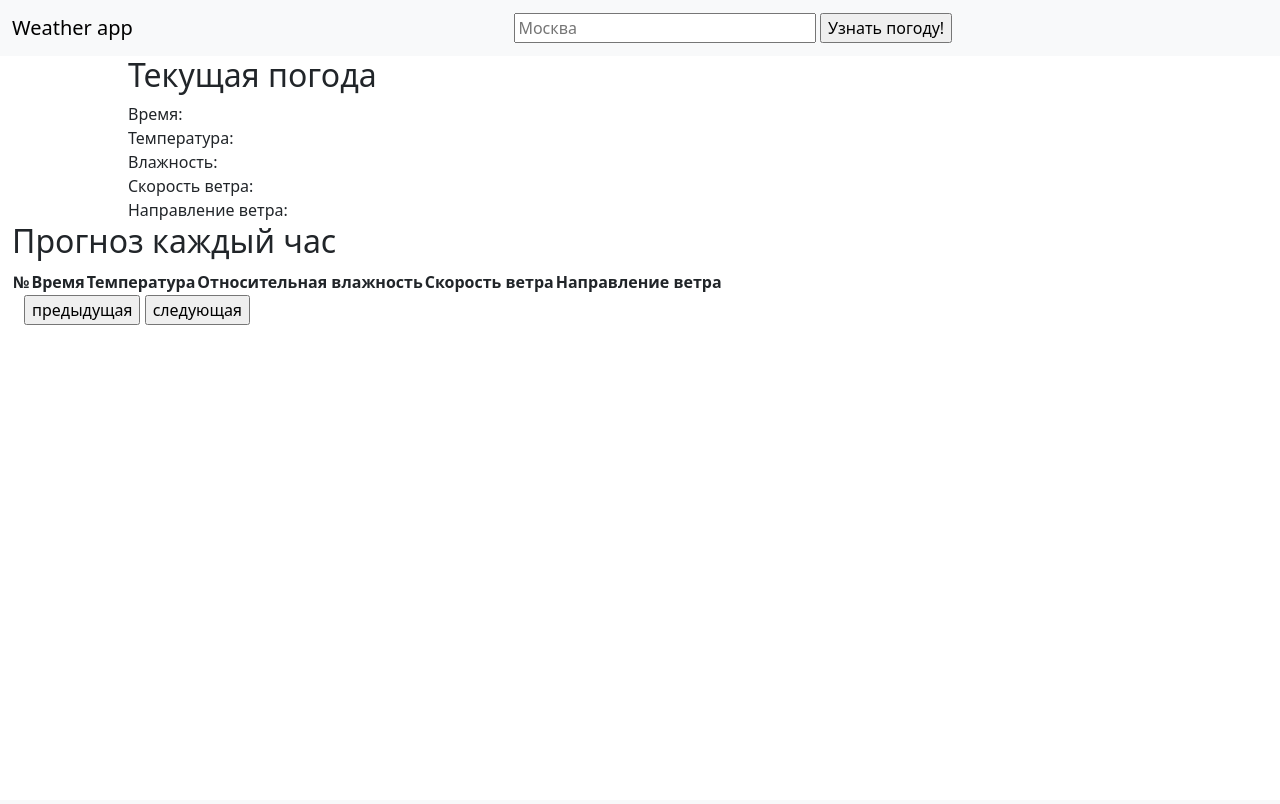
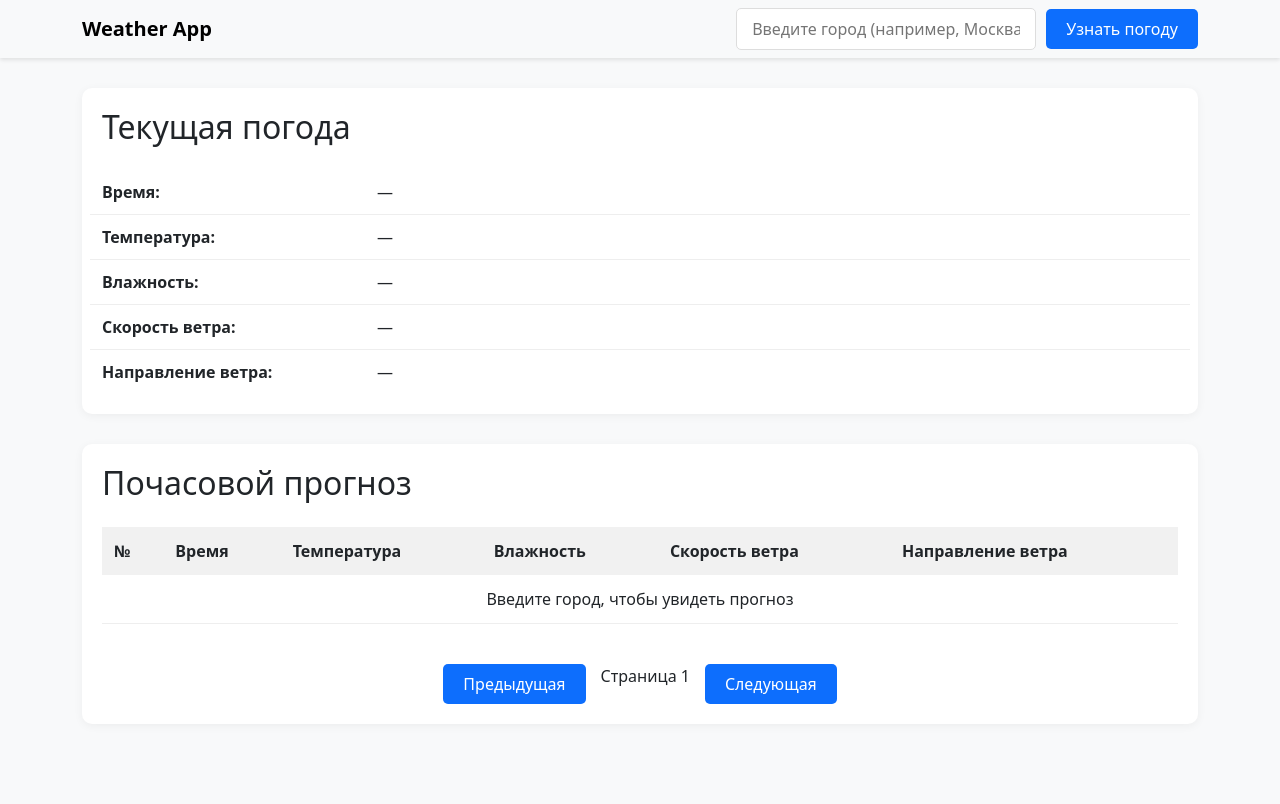
Before and after one commit to AuthorDriu/weather, a FastAPI app: page / in a window 1280 px wide. Before the commit the page ends 325 px from the top, so only its background shows below. Run offline with FastAPI, Linux system fonts and the light colour scheme; lists and menus that the app fills with data are empty.

Commit message:
README.md filled with text

```diff
--- a/requirements.txt
+++ b/requirements.txt
@@ -35,6 +35,7 @@ numpy==2.2.6
 openmeteo_sdk==1.20.0
 orjson==3.10.18
 packaging==25.0
+peewee==3.18.1
 pluggy==1.6.0
 propcache==0.3.1
 pycparser==2.22
--- a/templates/index.html
+++ b/templates/index.html
@@ -1,224 +1,282 @@
 <!DOCTYPE html>
-<html lang="en">
+<html lang="ru">
 <head>
     <meta charset="UTF-8">
     <meta name="viewport" content="width=device-width, initial-scale=1.0">
-    <title>Document</title>
-
+    <title>Weather App</title>
     <link href="https://cdn.jsdelivr.net/npm/bootstrap@5.3.0/dist/css/bootstrap.min.css" rel="stylesheet">
     <script src="https://cdn.jsdelivr.net/npm/bootstrap@5.3.0/dist/js/bootstrap.bundle.min.js"></script>
+    <style>
+        body {
+            background-color: #f8f9fa;
+            padding-bottom: 50px;
+        }
+        .navbar {
+            margin-bottom: 30px;
+            box-shadow: 0 2px 4px rgba(0,0,0,0.1);
+        }
+        .weather-card {
+            background-color: white;
+            border-radius: 10px;
+            padding: 20px;
+            margin-bottom: 30px;
+            box-shadow: 0 2px 10px rgba(0,0,0,0.05);
+        }
+        .weather-info {
+            padding: 10px 0;
+            border-bottom: 1px solid #eee;
+        }
+        .weather-info:last-child {
+            border-bottom: none;
+        }
+        .forecast-table {
+            width: 100%;
+            margin-bottom: 20px;
+        }
+        .forecast-table th {
+            background-color: #f1f1f1;
+            padding: 12px;
+            text-align: left;
+        }
+        .forecast-table td {
+            padding: 12px;
+            border-bottom: 1px solid #eee;
+        }
+        .forecast-table tr:hover {
+            background-color: #f9f9f9;
+        }
+        .pagination-controls {
+            display: flex;
+            justify-content: center;
+            gap: 15px;
+            margin-top: 20px;
+        }
+        .btn-custom {
+            background-color: #0d6efd;
+            color: white;
+            border: none;
+            padding: 8px 20px;
+            border-radius: 5px;
+            transition: background-color 0.3s;
+        }
+        .btn-custom:hover {
+            background-color: #0b5ed7;
+        }
+        .search-input {
+            padding: 8px 15px;
+            border: 1px solid #ddd;
+            border-radius: 5px;
+            width: 300px;
+            margin-right: 10px;
+        }
+        .search-container {
+            display: flex;
+            align-items: center;
+        }
+        .error-message {
+            color: #dc3545;
+            margin-top: 10px;
+            display: none;
+        }
+    </style>
 </head>
 <body>
     <nav class="navbar navbar-expand-lg navbar-light bg-light">
-        <div class="container-fluid">
-            <a class="navbar-brand" href="#">Weather app</a>
-
-            <div style="align-content: left; width: 60%;">
-                <input type="text" placeholder="Москва" id="city-name" style="width: 40%">
-                <input type="button" value="Узнать погоду!" id="go-search-btn">
+        <div class="container">
+            <a class="navbar-brand fw-bold" href="#">Weather App</a>
+            <div class="search-container">
+                <input type="text" class="search-input" placeholder="Введите город (например, Москва)" id="city-name">
+                <button class="btn btn-custom" id="go-search-btn">Узнать погоду</button>
             </div>
         </div>
     </nav>
 
-    <div class="mx-auto current-weather" style="width: 80%">
-        <h2>Текущая погода</h2>
-        <div class="row">
-            <div class="col-1" style="width: 30%">
-                <span>Время:</snap>
+    <div class="container">
+        <div class="weather-card">
+            <h2 class="mb-4">Текущая погода</h2>
+            <div id="error-message" class="error-message"></div>
+
+            <div class="weather-info row">
+                <div class="col-md-3 fw-bold">Время:</div>
+                <div class="col-md-9" id="current-time">—</div>
             </div>
-            <div class="col-2">
-                <span id="current-time"></span>
+
+            <div class="weather-info row">
+                <div class="col-md-3 fw-bold">Температура:</div>
+                <div class="col-md-9" id="current-temp">—</div>
+            </div>
+
+            <div class="weather-info row">
+                <div class="col-md-3 fw-bold">Влажность:</div>
+                <div class="col-md-9" id="current-humidity">—</div>
+            </div>
+
+            <div class="weather-info row">
+                <div class="col-md-3 fw-bold">Скорость ветра:</div>
+                <div class="col-md-9" id="current-wind-speed">—</div>
+            </div>
+
+            <div class="weather-info row">
+                <div class="col-md-3 fw-bold">Направление ветра:</div>
+                <div class="col-md-9" id="current-wind-direction">—</div>
             </div>
         </div>
 
-        <div class="row">
-            <div class="col-1" style="width: 30%">
-                <span>Температура:</snap>
-            </div>
-            <div class="col-2">
-                <span id="current-temp"></span>
-            </div>
+        <div class="weather-card">
+            <h2 class="mb-4">Почасовой прогноз</h2>
+            <div class="table-responsive">
+                <table class="forecast-table">
+                    <thead>
+                        <tr>
+                            <th>№</th>
+                            <th>Время</th>
+                            <th>Температура</th>
+                            <th>Влажность</th>
+                            <th>Скорость ветра</th>
+                            <th>Направление ветра</th>
+                        </tr>
+                    </thead>
+                    <tbody id="forecast-body">
+                        <tr>
+                            <td colspan="6" class="text-center">Введите город, чтобы увидеть прогноз</td>
+                        </tr>
+                    </tbody>
+                </table>
             </div>
 
-
-        <div class="row">
-            <div class="col-1" style="width: 30%">
-                <span>Влажность:</snap>
-            </div>
-            <div class="col-2">
-                <span id="current-humidity"></span>
-            </div>
-        </div>
-
-
-        <div class="row">
-            <div class="col-1" style="width: 30%">
-                <span>Скорость ветра:</snap>
-            </div>
-            <div class="col-2">
-                <span id="current-wind-speed"></span>
-            </div>
-        </div>
-
-
-        <div class="row">
-            <div class="col-1" style="width: 30%">
-                <span>Направление ветра:</snap>
-            </div>
-            <div class="col-2">
-                <span id="current-wind-direction"></span>
+            <div class="pagination-controls">
+                <button class="btn btn-custom" id="prev-page">Предыдущая</button>
+                <span id="page-info">Страница 1</span>
+                <button class="btn btn-custom" id="next-page">Следующая</button>
             </div>
         </div>
     </div>
 
-    <div class="container-fluid hourly">
-        <h2>Прогноз каждый час</h2>
-        <table>
-            <thead>
-                <th>№</th>
-                <th>Время</th>
-                <th>Температура</th>
-                <th>Относительная влажность</th>
-                <th>Скорость ветра</th>
-                <th>Направление ветра</th>
-            </thead>
-            <tbody id="forecast-body">
+    <script>
+        let forecast = null;
+        let page = 0;
+        const page_size = 10;
 
-            </tbody>
-        </table>
-        <div class="container-fluid">
-            <input type="button" value="предыдущая" id="prev-page">
-            <input type="button" value="следующая" id="next-page">
-        </div>
-    </div>
+        function showError(message) {
+            const errorElement = document.getElementById('error-message');
+            errorElement.textContent = message;
+            errorElement.style.display = 'block';
+        }
 
-    <script>
-
-        let forecast = null
-        let page = 0
-        let page_size = 10
+        function hideError() {
+            document.getElementById('error-message').style.display = 'none';
+        }
 
         function fetch_current(data) {
-            document.getElementById('current-time').innerHTML = data['time']
-            document.getElementById('current-temp').innerHTML = data['temperature']
-            document.getElementById('current-humidity').innerHTML = data['relative_humidity']
-            document.getElementById('current-wind-speed').innerHTML = data['wind_speed']
-            document.getElementById('current-wind-direction').innerHTML = data['wind_direction']
+            document.getElementById('current-time').textContent = data.time || '—';
+            document.getElementById('current-temp').textContent = data.temperature ? `${data.temperature} °C` : '—';
+            document.getElementById('current-humidity').textContent = data.relative_humidity ? `${data.relative_humidity}%` : '—';
+            document.getElementById('current-wind-speed').textContent = data.wind_speed ? `${data.wind_speed} м/с` : '—';
+            document.getElementById('current-wind-direction').textContent = data.wind_direction || '—';
         }
 
         function fetch_forecast(data) {
-            let objs = data.forecast
-            let _forecast = []
-
-            for (let i = 0; i < objs.length; ++i) {
-                _forecast.push({
-                    time: objs[i].time,
-                    temperature: objs[i].temperature,
-                    relative_humidity: objs[i].relative_humidity,
-                    wind_speed: objs[i].wind_speed,
-                    wind_direction: objs[i].wind_direction
-                })
+            forecast = data.forecast.map(item => ({
+                time: item.time,
+                temperature: item.temperature ? `${item.temperature} °C` : '—',
+                relative_humidity: item.relative_humidity ? `${item.relative_humidity}%` : '—',
+                wind_speed: item.wind_speed ? `${item.wind_speed} м/с` : '—',
+                wind_direction: item.wind_direction || '—'
+            }));
         }
 
-            forecast = _forecast
+        function build_forecast(currentPage) {
+            const table = document.getElementById('forecast-body');
+            table.innerHTML = '';
+
+            if (!forecast || forecast.length === 0) {
+                table.innerHTML = '<tr><td colspan="6" class="text-center">Нет данных для отображения</td></tr>';
+                return;
             }
 
-        function build_forecast(page) {
+            const start = currentPage * page_size;
+            const end = Math.min(start + page_size, forecast.length);
 
-            let start = page * page_size
-            let table = document.getElementById('forecast-body')
+            for (let i = start; i < end; i++) {
+                const row = document.createElement('tr');
+                const item = forecast[i];
 
-            if (table?.childNodes.length != 0) {
-                table.innerHTML = ''
+                row.innerHTML = `
+                    <td>${i + 1}</td>
+                    <td>${item.time}</td>
+                    <td>${item.temperature}</td>
+                    <td>${item.relative_humidity}</td>
+                    <td>${item.wind_speed}</td>
+                    <td>${item.wind_direction}</td>
+                `;
+
+                table.appendChild(row);
             }
 
-            for (let i = start; i < start + page_size || !forecast[i]; ++i) {
-                // Создание строки
-                let row = document.createElement('tr')
-
-                let number = document.createElement('td')
-                number.innerHTML = i + 1
-
-                let time = document.createElement('td')
-                time.innerHTML = forecast[i].time
-
-                let temperature = document.createElement('td')
-                temperature.innerHTML = forecast[i].temperature
-
-                let relative_humidity = document.createElement('td')
-                relative_humidity.innerHTML = forecast[i].relative_humidity
-
-                let wind_speed = document.createElement('td')
-                wind_speed.innerHTML = forecast[i].wind_speed
-
-                let wind_direction = document.createElement('td')
-                wind_direction.innerHTML = forecast[i].wind_direction
-
-                row.appendChild(number)
-                row.appendChild(time)
-                row.appendChild(temperature)
-                row.appendChild(relative_humidity)
-                row.appendChild(wind_speed)
-                row.appendChild(wind_direction)
-
-                table.appendChild(row)
-            }
+            // Обновление информации о странице
+            const totalPages = Math.ceil(forecast.length / page_size);
+            document.getElementById('page-info').textContent = `Страница ${currentPage + 1} из ${totalPages}`;
         }
 
         function fetch_weather(city) {
-            const baseUrl = 'http://127.0.0.1:8000/api/fetch'
-            const queryString = `?city=${encodeURIComponent(city)}`
+            if (!city || city.trim() === '') {
+                showError('Пожалуйста, введите название города');
+                return;
+            }
 
-            fetch(baseUrl+queryString)
+            hideError();
+
+            const baseUrl = 'http://127.0.0.1:8000/api/fetch';
+            const queryString = `?city=${encodeURIComponent(city)}`;
+
+            fetch(baseUrl + queryString)
                 .then(response => {
-                if (response.status != 200) {
-                    console.error(response)
-                    alert(`Не удалось получить погоду для: ${city}. Повторите попытку или проверьте правильность написания.`)
+                    if (!response.ok) {
+                        throw new Error(`Ошибка HTTP: ${response.status}`);
                     }
-                return response.json()
+                    return response.json();
                 })
                 .then(data => {
-                console.log(data)
-                fetch_current(data)
-                fetch_forecast(data)
-                build_forecast(page)
+                    fetch_current(data);
+                    fetch_forecast(data);
+                    page = 0; // Сброс на первую страницу при новом запросе
+                    build_forecast(page);
                 })
                 .catch(err => {
-                console.error(err)
-                alert(`Не удалось получить погоду для: ${city}. Повторите попытку или проверьте правильность написания.`)
-            })
+                    console.error('Ошибка:', err);
+                    showError(`Не удалось получить данные для города: ${city}. Проверьте название и попробуйте снова.`);
+                });
         }
 
+        // Обработчики событий
         document.getElementById('go-search-btn').addEventListener('click', () => {
-            let city = document.getElementById('city-name').value
-            if (city.length === 0) {
-                console.error('empty city name')
-                return
+            const city = document.getElementById('city-name').value.trim();
+            fetch_weather(city);
+        });
+
+        document.getElementById('city-name').addEventListener('keypress', (e) => {
+            if (e.key === 'Enter') {
+                const city = document.getElementById('city-name').value.trim();
+                fetch_weather(city);
             }
-            console.log(`go search ${city}`)
-            fetch_weather(city)
-        })
+        });
 
         document.getElementById('prev-page').addEventListener('click', () => {
-            if (page <= 0) {
-                page = 0
-                return
-            }
-
-            page -= 1
-            build_forecast(page)
-        })
+            if (page <= 0 || !forecast) return;
+            page -= 1;
+            build_forecast(page);
+        });
 
         document.getElementById('next-page').addEventListener('click', () => {
-            let page_amount = Math.floor(forecast.length / page_size + ((forecast.length % page_size == 0) ? 0 : 1))
-            if (page >= page_amount - 1) {
-                page = page_amount - 1
-                return
-            }
+            if (!forecast) return;
+            const totalPages = Math.ceil(forecast.length / page_size);
+            if (page >= totalPages - 1) return;
+            page += 1;
+            build_forecast(page);
+        });
 
-            page += 1
-            build_forecast(page)
-        })
+        // Инициализация - можно загрузить данные для города по умолчанию
+        // fetch_weather("Москва");
     </script>
 </body>
 </html>
```
Also changed, not shown: src/geolocator/geolocator.py (+12 -3 lines), src/open_meteo_api/client.py (+11 -0 lines), templates/_index.html (added, +224 -0 lines), README.md, cities.db. Lines whose indentation alone changed are shown as unchanged.
